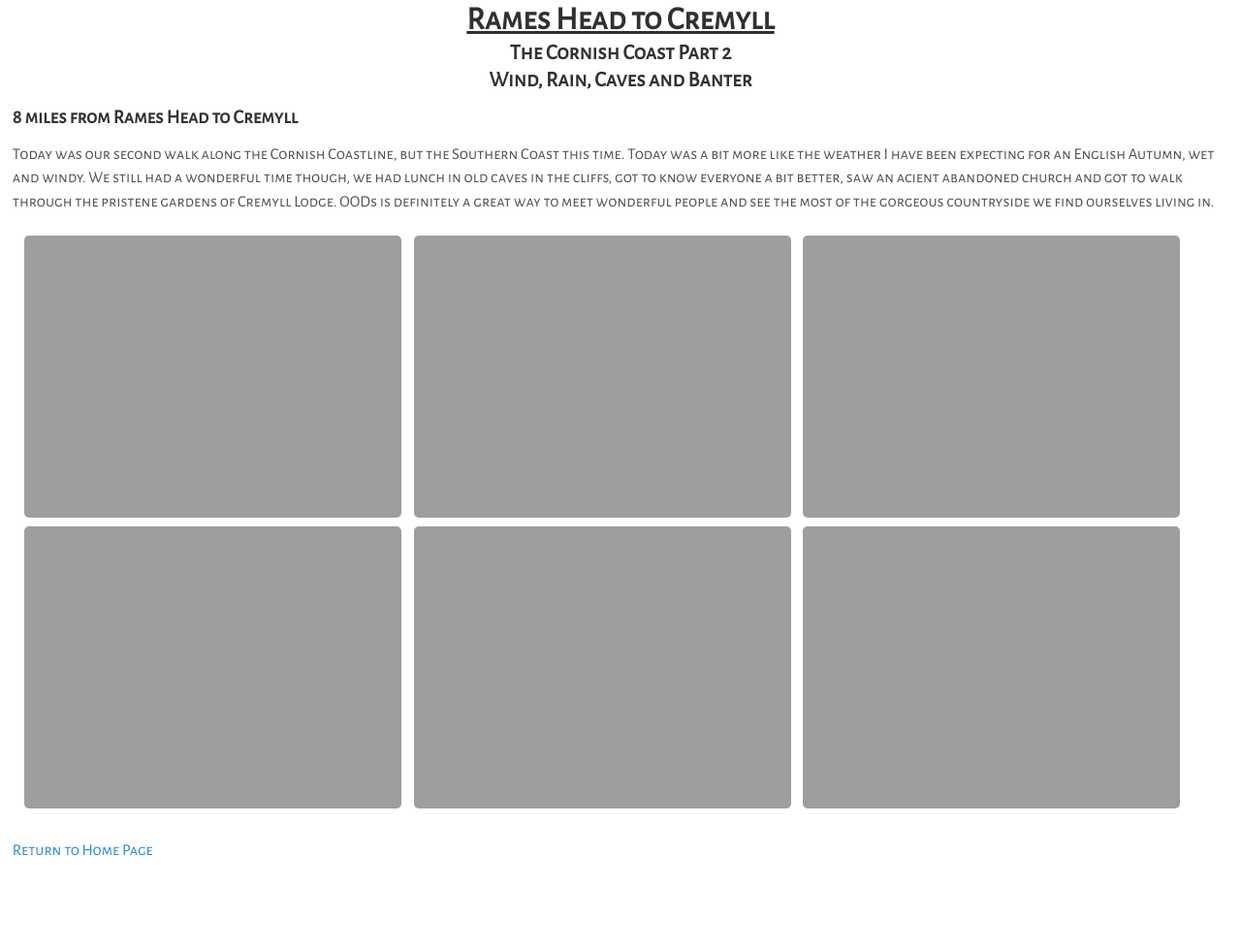
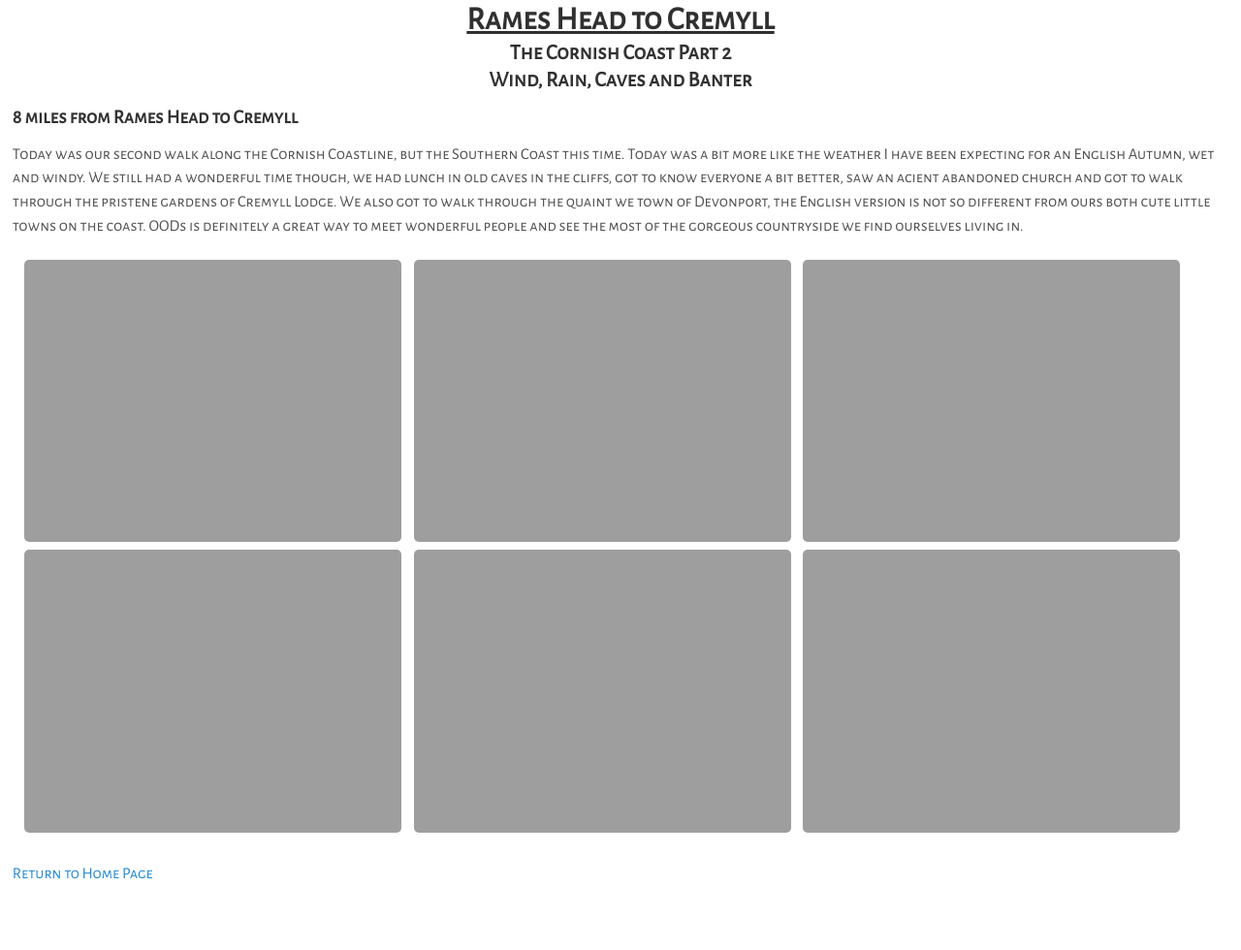
Before and after one commit to foopod/Travel-Website, a Jekyll site: the page built from _posts/2013-10-26-RamesHeadToCremyll.md, in a window 1280 px wide. Shown: the whole page at 97% size. Built offline with Jekyll 4.4.1, drawn with Linux system fonts in a browser that asks for light colours; before the commit the page ends 955 px from its top, so only the background shows below that.

Commit message:
Update 2013-10-26-RamesHeadToCremyll.md

```diff
--- a/_posts/2013-10-26-RamesHeadToCremyll.md
+++ b/_posts/2013-10-26-RamesHeadToCremyll.md
@@ -14,7 +14,7 @@ titleImage: https://adventuresofthetravellingtwins.com/Photos/2013-10-26-RamesHe
 <h4>8 miles from Rames Head to Cremyll</h4>
 
 Today was our second walk along the Cornish Coastline, but the Southern Coast this time. Today was a bit more like the weather I have been expecting for an English Autumn, wet and windy.
-We still had a wonderful time though, we had lunch in old caves in the cliffs, got to know everyone a bit better, saw an acient abandoned church and got to walk through the pristene gardens of Cremyll Lodge.
+We still had a wonderful time though, we had lunch in old caves in the cliffs, got to know everyone a bit better, saw an acient abandoned church and got to walk through the pristene gardens of Cremyll Lodge. We also got to walk through the quaint we town of Devonport, the English version is not so different from ours both cute little towns on the coast.
 OODs is definitely a great way to meet wonderful people and see the most of the gorgeous countryside we find ourselves living in.
 
 <img src="https://adventuresofthetravellingtwins.com/Photos/2013-10-26-RamesHeadToCremyll/P1010933.JPG" class="image1">
```
